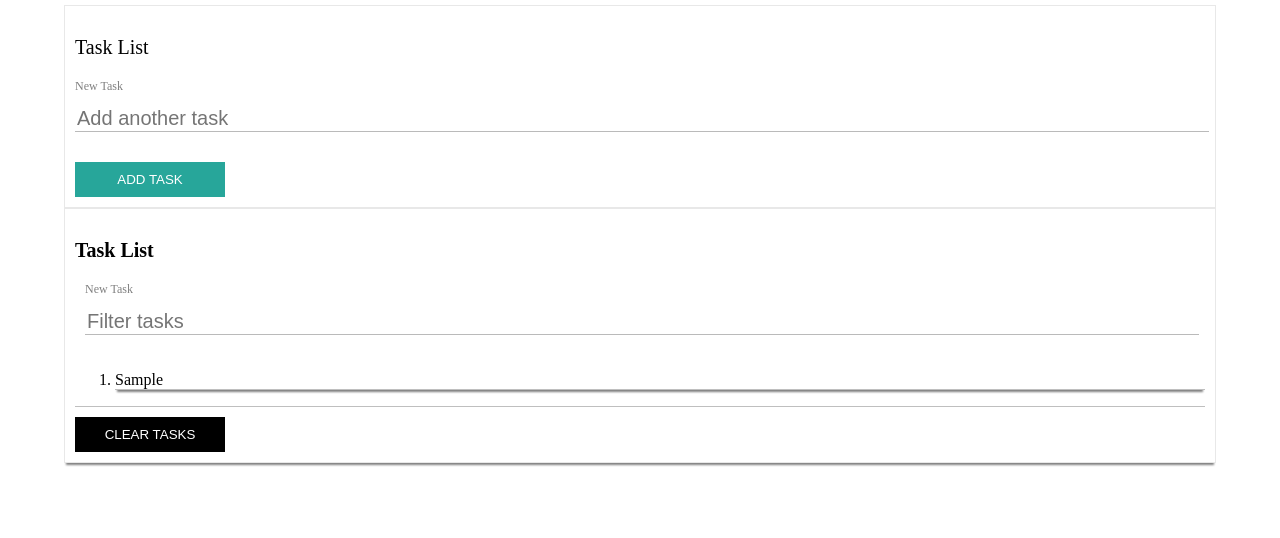
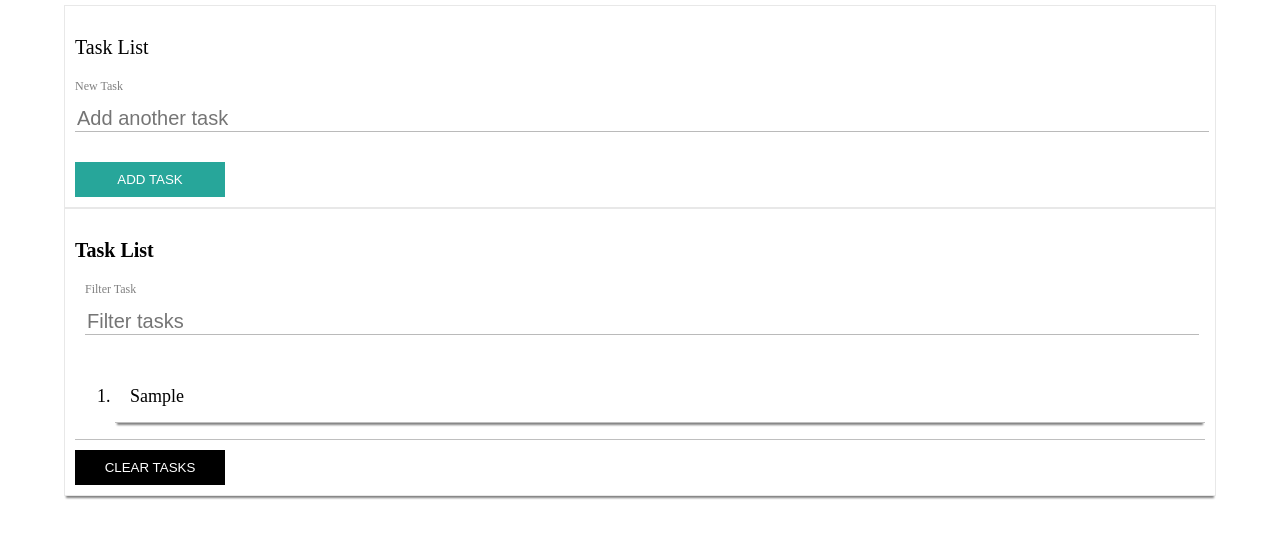
Before and after one commit to CorinaMorari/tasks, a plain HTML site: page index.html in a window 1280 px wide. Both pictures are taken after typing "Sample" into the empty fields and a click on the button "ADD TASK". Drawn offline with Linux system fonts and the light colour scheme.

Commit message:
li css changes

```diff
--- a/assets/css/Corina_style.css
+++ b/assets/css/Corina_style.css
@@ -1,3 +1,7 @@
+li{
+    padding: 15px;
+    font-size: 18px;
+}
 .list_tasks li, .tasks{
     box-shadow: 0 4px 2px -2px gray;
 }
--- a/index.html
+++ b/index.html
@@ -19,7 +19,7 @@
      <div class="box tasks">
          <p class="tasks_title">Task List</p>
          <div class="tasks_inf">
-         <p class="user_indication">New Task</p>
+         <p class="user_indication">Filter Task</p>
          <input class="filter_task" type="text" placeholder="Filter tasks">
          </div>
              <div class="filtered_tasks">
```
